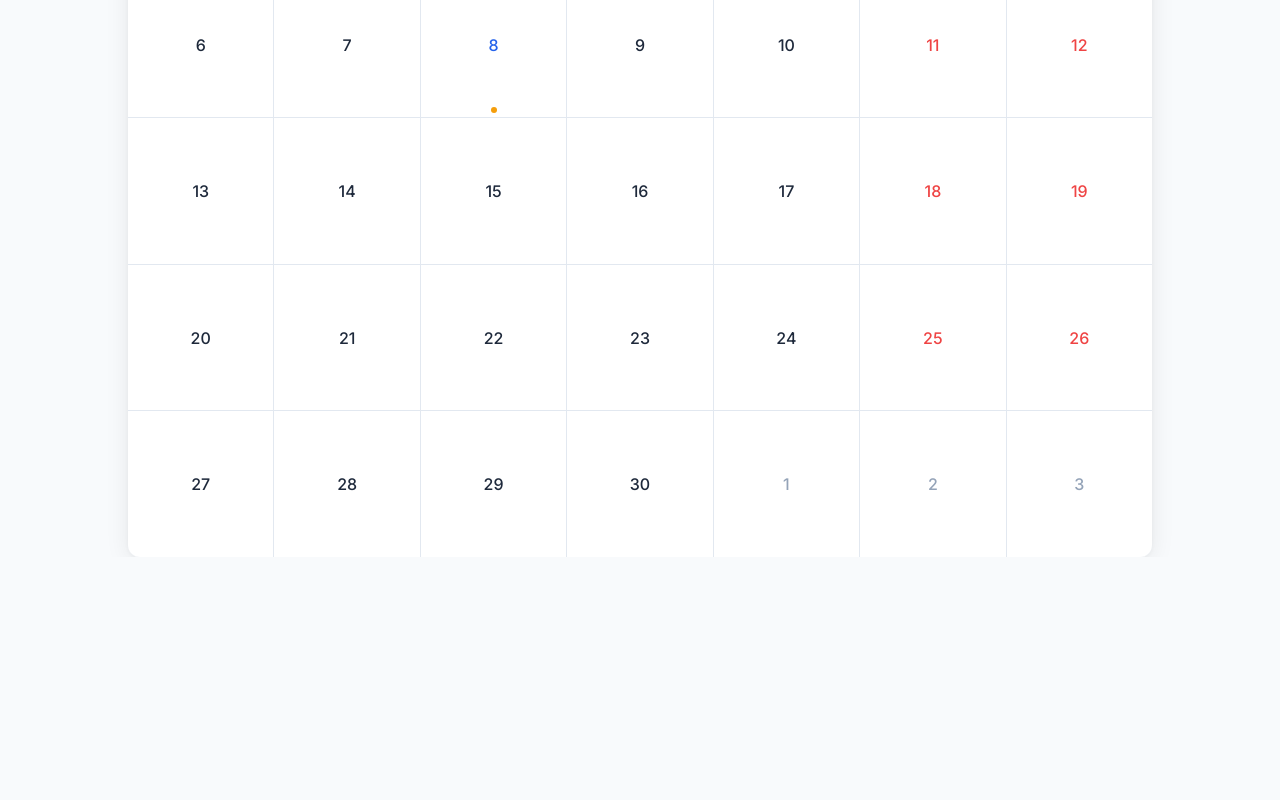
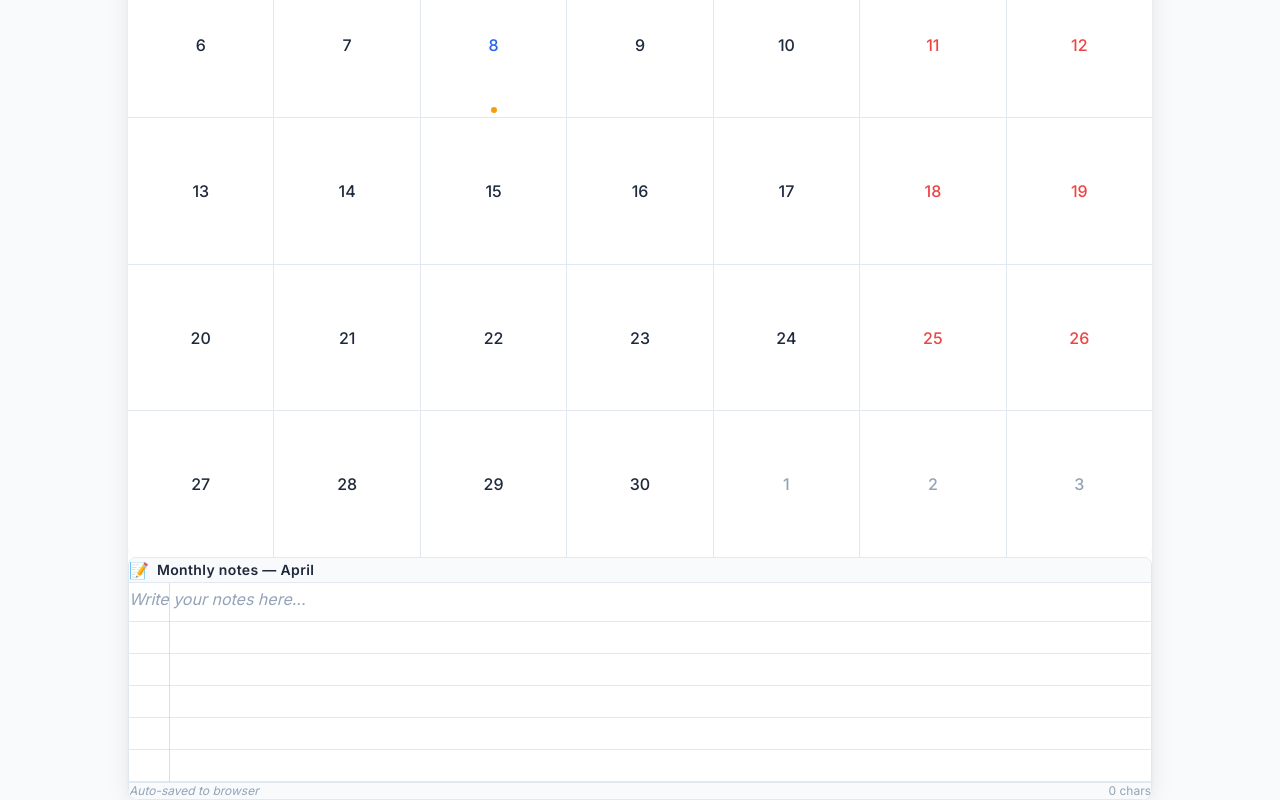
Before and after one commit to Subhashini-K/TUF_Calendar_Task, a React (Vite) app: page / in a window 1280 px wide. Shown: the part 870-1670 px from the top of the page. Before the commit the page ends 1427 px from the top, so only its background shows below. Built offline with nearby package versions, Linux system fonts and the light colour scheme.

Commit message:
feat: Completed notes panel

```diff
--- a/src/components/CalendarWidget.jsx
+++ b/src/components/CalendarWidget.jsx
@@ -9,6 +9,7 @@ import { useState, useCallback } from "react";
 import { CalendarHeader } from "./CalendarHeader";
 import { HeroImage } from "./HeroImage";
 import { CalendarGrid } from "./CalendarGrid";
+import { NotesPanel } from "./NotesPanel";
 
 export const CalendarWidget = () => {
   const today = new Date();
@@ -60,6 +61,11 @@ export const CalendarWidget = () => {
           selectedRange={selectedRange}
           onRangeChange={handleRangeChange}
         />
+        <NotesPanel
+          selectedRange={selectedRange}
+          month={currentMonth}
+          year={currentYear}
+        />
       </div>
     </div>
   );
--- /dev/null
+++ b/src/components/NotesPanel.jsx
@@ -0,0 +1,159 @@
+/**
+ * NotesPanel — A lined notepad-style textarea for monthly notes.
+ *
+ * Shows a range-aware header when a date range is selected,
+ * otherwise displays a generic monthly header.
+ * Persists notes to localStorage keyed by "YYYY-MM".
+ *
+ * Props:
+ *   selectedRange — { start: Date | null, end: Date | null }
+ *   month         — 0-indexed month number (0 = January)
+ *   year          — full year (e.g. 2026)
+ */
+
+import { useState, useEffect, useCallback } from "react";
+
+const MONTH_NAMES = [
+  "January", "February", "March", "April",
+  "May", "June", "July", "August",
+  "September", "October", "November", "December",
+];
+
+/**
+ * Generates the localStorage key for a given month/year.
+ */
+const getStorageKey = (year, month) => {
+  const monthStr = String(month + 1).padStart(2, "0");
+  return `calendar-notes-${year}-${monthStr}`;
+};
+
+/**
+ * Formats a Date as "Mon D" (e.g. "Apr 3").
+ */
+const formatShortDate = (date) => {
+  return date.toLocaleDateString("en-US", { month: "short", day: "numeric" });
+};
+
+export const NotesPanel = ({ selectedRange, month, year }) => {
+  const [notes, setNotes] = useState("");
+  const storageKey = getStorageKey(year, month);
+  const monthName = MONTH_NAMES[month];
+
+  // Load notes from localStorage when month/year changes
+  useEffect(() => {
+    const savedNotes = localStorage.getItem(storageKey);
+    setNotes(savedNotes || "");
+  }, [storageKey]);
+
+  // Save notes to localStorage on change (debounced via the handler)
+  const handleNotesChange = useCallback(
+    (event) => {
+      const value = event.target.value;
+      setNotes(value);
+      localStorage.setItem(storageKey, value);
+    },
+    [storageKey]
+  );
+
+  // Build the header text
+  const hasRange = selectedRange?.start && selectedRange?.end;
+  const headerText = hasRange
+    ? `Notes for ${formatShortDate(selectedRange.start)} – ${formatShortDate(selectedRange.end)}`
+    : `Monthly notes — ${monthName}`;
+
+  return (
+    <div className="px-3 pb-4 sm:px-5 sm:pb-5">
+      <div
+        className="
+          rounded-lg overflow-hidden
+          border border-[var(--color-border-light)]
+          bg-[var(--color-surface-white)]
+        "
+      >
+        {/* ── Header ── */}
+        <div
+          className="
+            flex items-center gap-2
+            px-4 py-2.5
+            bg-[var(--color-surface-off-white)]
+            border-b border-[var(--color-border-light)]
+          "
+        >
+          <span className="text-base" aria-hidden="true">📝</span>
+          <h3
+            className="
+              text-xs sm:text-sm font-semibold
+              text-[var(--color-text-dark)]
+              tracking-wide
+            "
+          >
+            {headerText}
+          </h3>
+        </div>
+
+        {/* ── Lined Textarea ── */}
+        <div className="relative">
+          {/* Ruled lines background */}
+          <div
+            className="absolute inset-0 pointer-events-none"
+            aria-hidden="true"
+            style={{
+              backgroundImage:
+                "repeating-linear-gradient(to bottom, transparent, transparent 31px, var(--color-border-light) 31px, var(--color-border-light) 32px)",
+              backgroundPositionY: "7px",
+            }}
+          />
+
+          {/* Red margin line */}
+          <div
+            className="
+              absolute top-0 bottom-0 left-10
+              w-[1px]
+              bg-red-300/50
+            "
+            aria-hidden="true"
+          />
+
+          <textarea
+            id="calendar-notes-textarea"
+            value={notes}
+            onChange={handleNotesChange}
+            placeholder="Write your notes here..."
+            aria-label={headerText}
+            rows={6}
+            className="
+              relative z-10 w-full
+              px-14 py-2
+              bg-transparent
+              text-sm sm:text-base
+              text-[var(--color-text-dark)]
+              leading-8
+              resize-none
+              outline-none
+              placeholder:text-[var(--color-text-light)]
+              placeholder:italic
+            "
+            style={{ lineHeight: "32px" }}
+          />
+        </div>
+
+        {/* ── Footer with character count ── */}
+        <div
+          className="
+            flex items-center justify-between
+            px-4 py-1.5
+            border-t border-[var(--color-border-light)]
+            bg-[var(--color-surface-off-white)]
+          "
+        >
+          <span className="text-[10px] sm:text-xs text-[var(--color-text-light)] italic">
+            Auto-saved to browser
+          </span>
+          <span className="text-[10px] sm:text-xs text-[var(--color-text-light)]">
+            {notes.length} chars
+          </span>
+        </div>
+      </div>
+    </div>
+  );
+};
```
